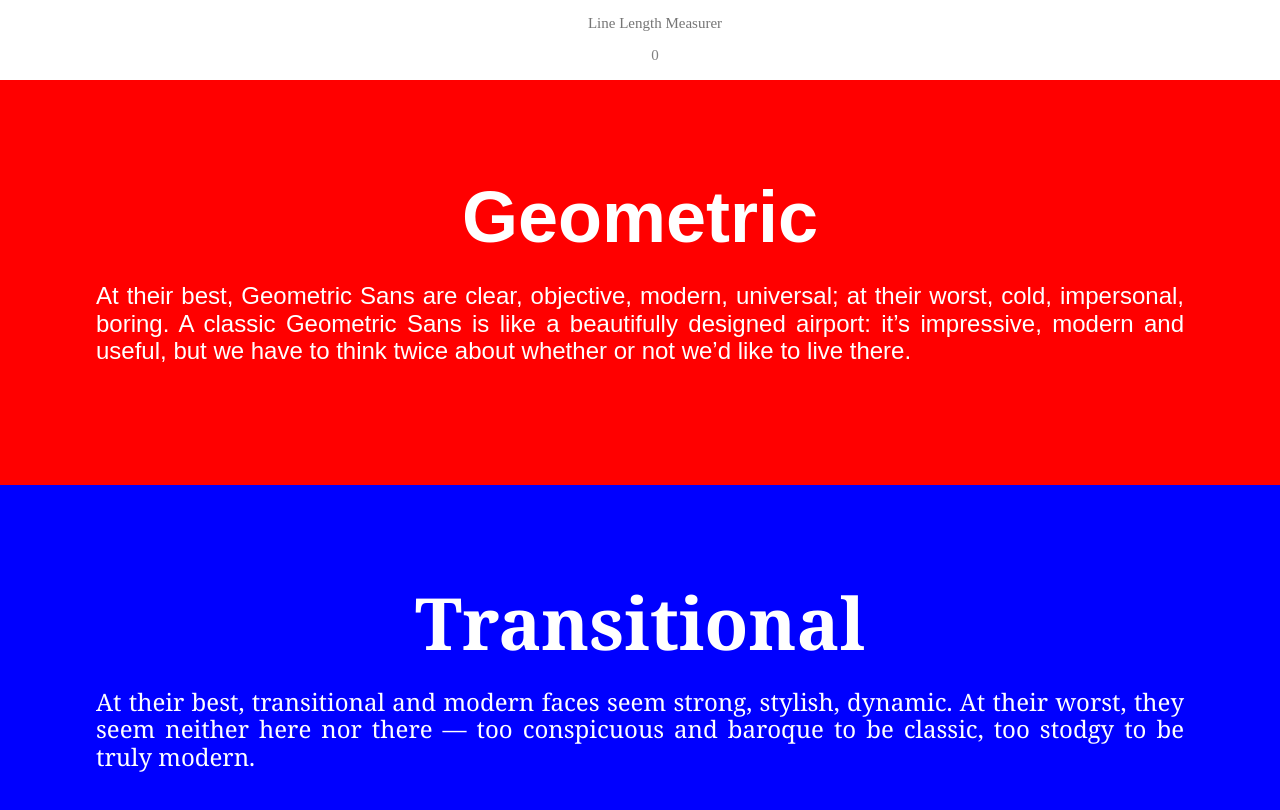
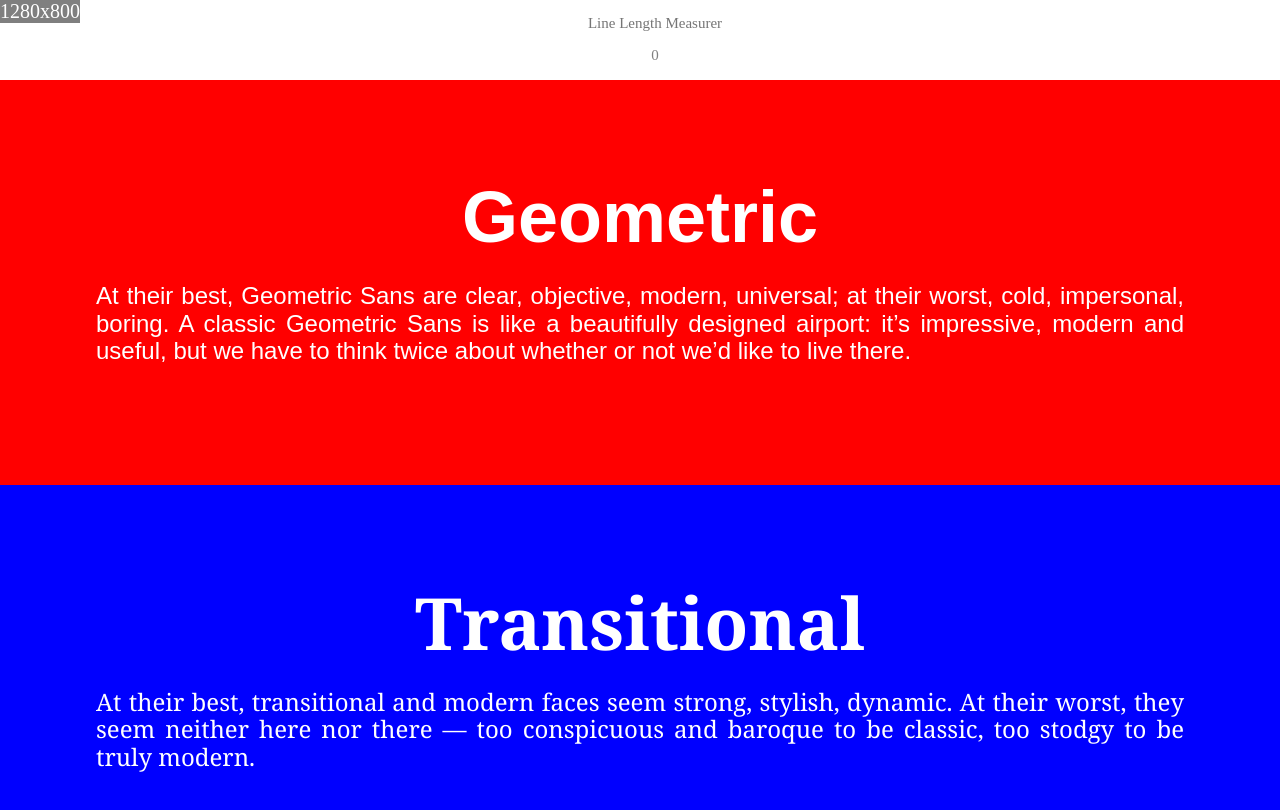
Before and after one commit to gruppjo/technical-web-typography, a website: page index.html in a window 1280 px wide. Shown: the top 810 px of the page. Drawn offline with nearby package versions, Linux system fonts and the light colour scheme.

Commit message:
add screen dimension measurer

```diff
--- a/index.html
+++ b/index.html
@@ -9,6 +9,7 @@
 </head>
 <body>
 
+  <div class="sdim" id="sdim"></div>
   <div class="llm" id="llm">
     <input class="llm__input" id="llm__input"
       type="text"
--- a/llm/llm.css
+++ b/llm/llm.css
@@ -1,8 +1,8 @@
+/*line length measurer*/
 .llm {
   display:block;
   font-size:15px;
 }
-
 .llm__input {
   width: 100%;
   text-align: center;
@@ -13,7 +13,6 @@
 .llm__input:focus {
   outline: none;
 }
-
 .llm__output {
   display:block;
   width:100%;
@@ -24,3 +23,13 @@
   color:grey;
   background:white;
 }
+
+/*screen dimensions*/
+.sdim {
+  position:absolute;
+  top:0;
+  left:0;
+  display:inline-block;
+  font-size: 20px;
+  background:rgba(0,0,0,0.5);
+}
--- a/llm/llm.js
+++ b/llm/llm.js
@@ -1,14 +1,28 @@
 document.addEventListener('DOMContentLoaded', function (event) {
-  console.log('dom loaded mofo');
+
+  // llm
   let print = function () {
     console.log('called');
-    llmOut.innerHTML = llmIn.value.length;
+    llmOut.textContent = llmIn.value.length;
   };
   let llmOut = document.getElementById('llm__output');
   let llmIn = document.getElementById('llm__input');
-  debugger;
   llmIn.addEventListener('keyup', print);
-
   print();
 
+  // sdim
+  let sdim = document.getElementById('sdim');
+  let resize = function () {
+    sdim.textContent = window.innerWidth + 'x' + window.innerHeight;
+  }
+  let lastTimeout;
+  window.addEventListener('resize', function () {
+    if (!lastTimeout) {
+      lastTimeout = setTimeout(function () {
+        lastTimeout = null;
+        resize();
+      }, 50);
+    }
+  });
+  resize();
 })
```
